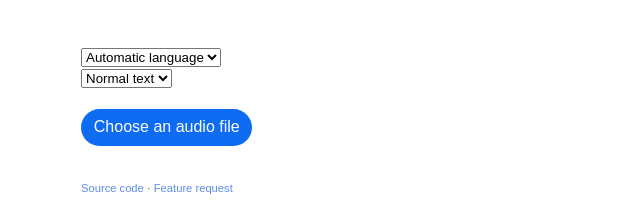
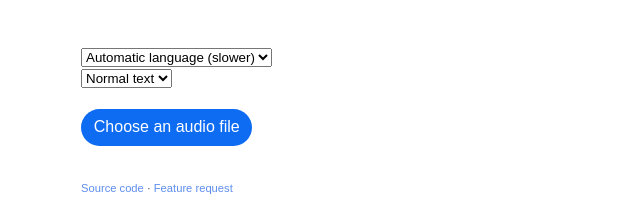
Before and after one commit to felixbade/transcribe, a plain HTML site: page src/index.html in a window 1280 px wide. Shown: the part 196-414 px from the top of the page, 319-959 px from the left. Drawn offline with Linux system fonts and the light colour scheme.

Commit message:
Add (slower) to automatic language name

```diff
--- a/src/index.html
+++ b/src/index.html
@@ -20,7 +20,7 @@
             <form id="upload-form">
                 <!-- https://platform.openai.com/docs/guides/speech-to-text/supported-languages -->
                 <select name="language" id="language">
-                    <option value="" selected>Automatic language</option>
+                    <option value="" selected>Automatic language (slower)</option>
                     <option value="en">English</option>
                     <option value="af">Afrikaans</option>
                     <option value="ar">Arabic</option>
```
